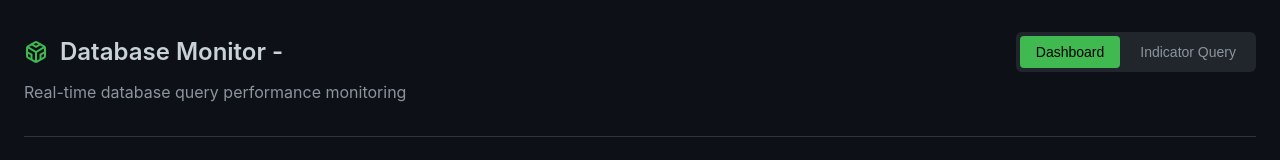
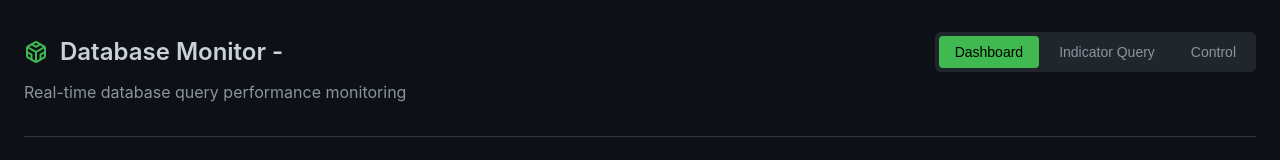
Before and after one commit to JesseZ332623/Project-SQL-Monitor, a Vue app in the folder SQL-Monitor-Dashboard/: page / in a window 1280 px wide. Shown: the top 160 px of the page. Built offline with nearby package versions, Linux system fonts and the light colour scheme; no server answers.

Commit message:
数据库网络流量仪表盘组件。（健壮性维护）

```diff
--- a/SQL-Monitor-Dashboard/src/App.vue
+++ b/SQL-Monitor-Dashboard/src/App.vue
@@ -30,6 +30,12 @@
 								@click="activeTab = 'query'"
 							>
 								Indicator Query
+							</button>
+							<button
+								:class="['tab-btn', { active: activeTab === 'control' }]"
+								@click="activeTab = 'control'"
+							>
+								Control
 							</button>
 						</nav>
 					</div>
@@ -267,6 +273,11 @@
 				<IndicatorQuery />
 			</div>
 
+			<!-- Control Tab -->
+			<div v-if="activeTab === 'control'">
+				<ScheduledTasks />
+			</div>
+
 			<footer class="footer">
 				<p>Database Monitoring System &copy; 2025</p>
 			</footer>
@@ -279,6 +290,7 @@ import { ref, onMounted, onUnmounted, reactive, watch, computed } from 'vue'
 import QPSChart from './components/QPSChart.vue'
 import NetworkTrafficChart from './components/NetworkTrafficChart.vue'
 import IndicatorQuery from './components/IndicatorQuery.vue'
+import ScheduledTasks from './components/ScheduledTasks.vue'
 import {
 	fetchAllMetrics,
 	updateChartData,
@@ -296,7 +308,8 @@ export default {
 	components: {
 		QPSChart,
 		NetworkTrafficChart,
-		IndicatorQuery
+		IndicatorQuery,
+		ScheduledTasks
 	},
 	setup() {
 		// 响应式数据
```
